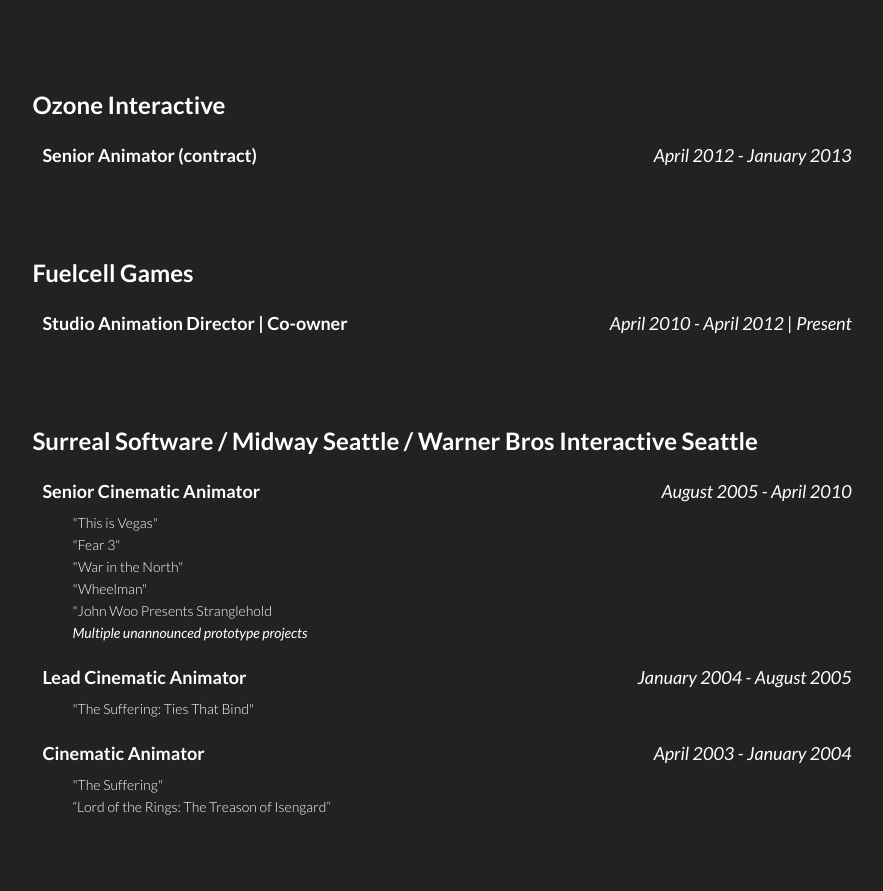
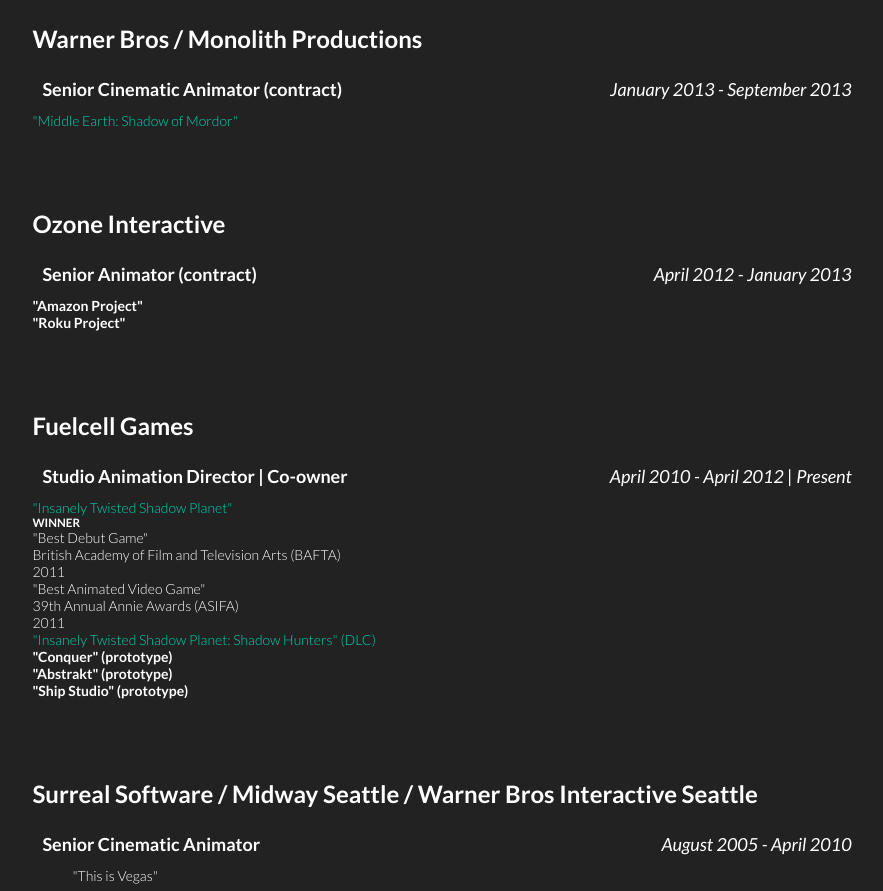
Before and after one commit to cynthem/travis-portfolio, a React (Create React App) app: page /resume in a window 1280 px wide. Shown: the part 1270-2161 px from the top of the page, without its empty margins (198-1081 px from the left). Built offline with nearby package versions, Linux system fonts and the light colour scheme.

Commit message:
Remove classname from titles without links

```diff
--- a/src/routes/Resume.js
+++ b/src/routes/Resume.js
@@ -224,7 +224,7 @@ export default function Resume() {
                             <p className="job-date">April 2012 - January 2013</p>
                         </div>
                         <div className="game-details">
-                            <h4 className="game-name no-link">"Amazon Project"</h4>
+                            <h4 className="no-link">"Amazon Project"</h4>
                             <div className="job-duties no-duty-title">
                                 <ul className="duties-list">
                                     <li>Created Maya based, UI and interaction pre-visualization animation for multiple phone OS concepts.</li>
@@ -232,7 +232,7 @@ export default function Resume() {
                             </div>
                         </div>
                         <div className="game-details">
-                            <h4 className="game-name no-link">"Roku Project"</h4>
+                            <h4 className="no-link">"Roku Project"</h4>
                             <div className="job-duties no-duty-title">
                                 <ul className="duties-list">
                                     <li>Created AfterEffects based, UI pre-visualization animation for new products and software.</li>
@@ -305,7 +305,7 @@ export default function Resume() {
                             </div>
                         </div>
                         <div className="game-details">
-                            <h4 className="game-name no-link">"Conquer" (prototype)</h4>
+                            <h4 className="no-link">"Conquer" (prototype)</h4>
                             <div className="job-duties no-duty-title">
                                 <ul className="duties-list">
                                     <li>Rigged and animated all characters.</li>
@@ -315,7 +315,7 @@ export default function Resume() {
                             </div>
                         </div>
                         <div className="game-details">
-                            <h4 className="game-name no-link">"Abstrakt" (prototype)</h4>
+                            <h4 className="no-link">"Abstrakt" (prototype)</h4>
                             <div className="job-duties no-duty-title">
                                 <ul className="duties-list">
                                     <li>Modeled, rigged, and animated player avatar.</li>
@@ -323,7 +323,7 @@ export default function Resume() {
                             </div>
                         </div>
                         <div className="game-details">
-                            <h4 className="game-name no-link">"Ship Studio" (prototype)</h4>
+                            <h4 className="no-link">"Ship Studio" (prototype)</h4>
                             <div className="job-duties no-duty-title">
                                 <ul className="duties-list">
                                     <li>Created models.</li>
--- a/src/sass/components/_Resume.scss
+++ b/src/sass/components/_Resume.scss
@@ -45,7 +45,6 @@
         .position-section {
 
             .position-details {
-
                 .title-date {
                     padding-left: 10px;
                     padding-bottom: 12px;
@@ -60,7 +59,23 @@
                 }
 
                 .game-details {
-                    display: none;
+
+                    .game-name {
+                        color: $color-green;
+                        text-decoration: none;
+                    }
+
+                    .no-link {
+
+                    }
+
+                    .job-duties {
+                        display: none;
+                    }
+
+                    .no-duty-title {
+                        display: none;
+                    }
                 }
 
                 .surreal-list {
```
